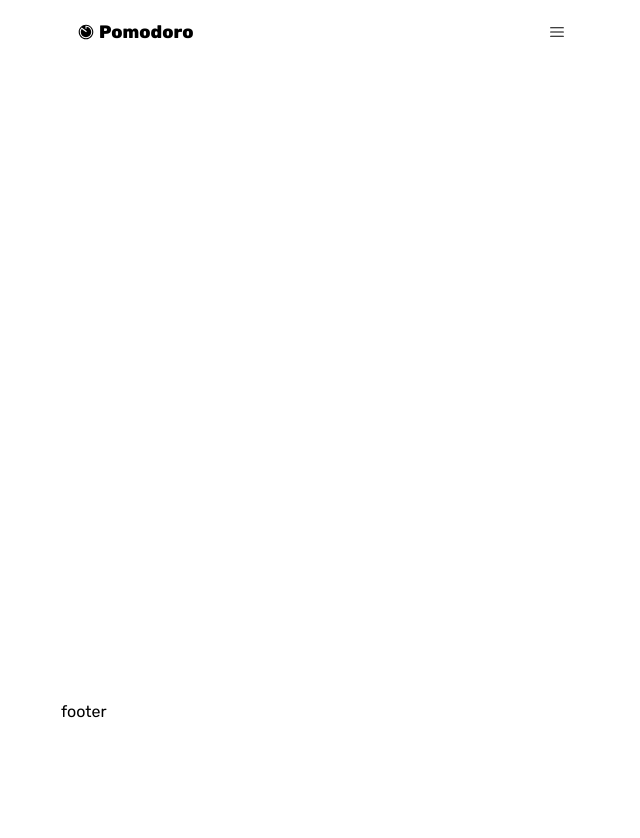
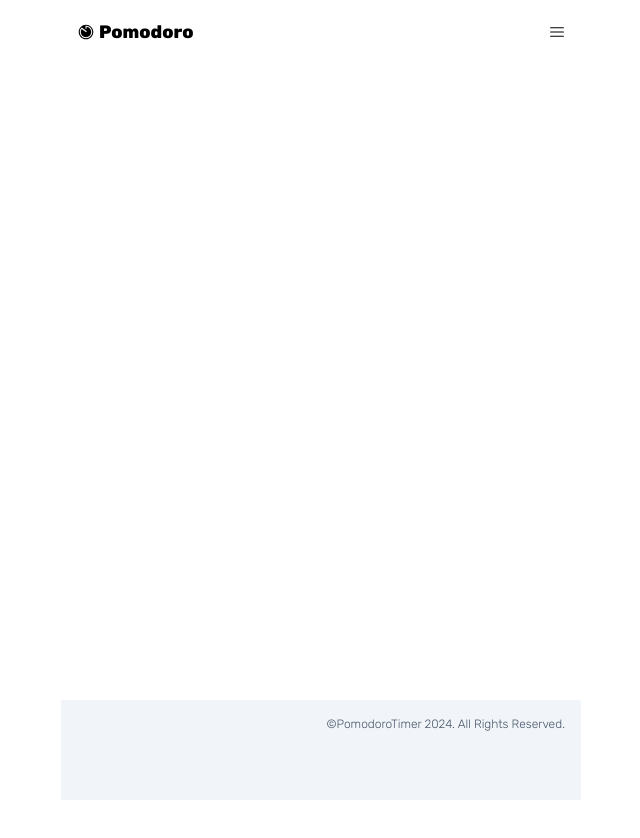
Before and after one commit to AnSuebin/timer, a Next.js app: page / in a window 1280 px wide. Shown: the top 838 px of the page, without its empty margins (319-959 px from the left). Built offline with nearby package versions, Linux system fonts and the light colour scheme.

Commit message:
styles : footer 디자인

```diff
--- a/src/components/layout/Footer.tsx
+++ b/src/components/layout/Footer.tsx
@@ -1,7 +1,11 @@
 import React from 'react';
 
 const Footer = () => {
-  return <div className=" h-footer">footer</div>;
+  return (
+    <footer className=" h-footer flex justify-end bg-slate-100 p-4">
+      <p className="text-slate-600 font-light text-xs">©PomodoroTimer 2024. All Rights Reserved.</p>
+    </footer>
+  );
 };
 
 export default Footer;
```
